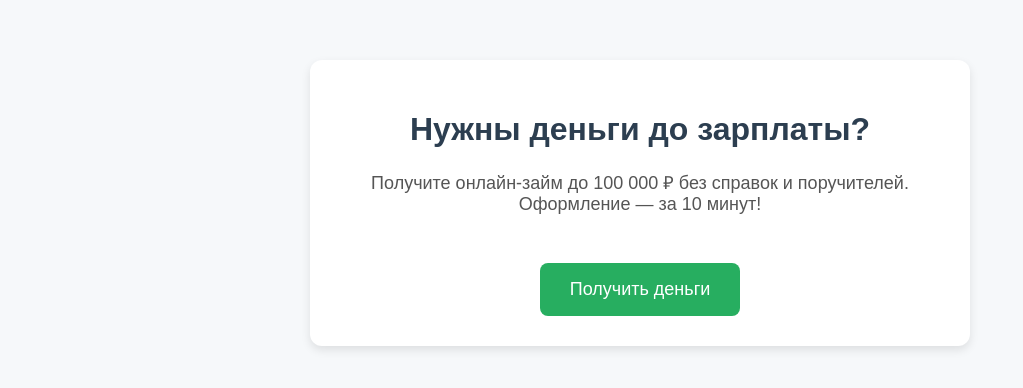
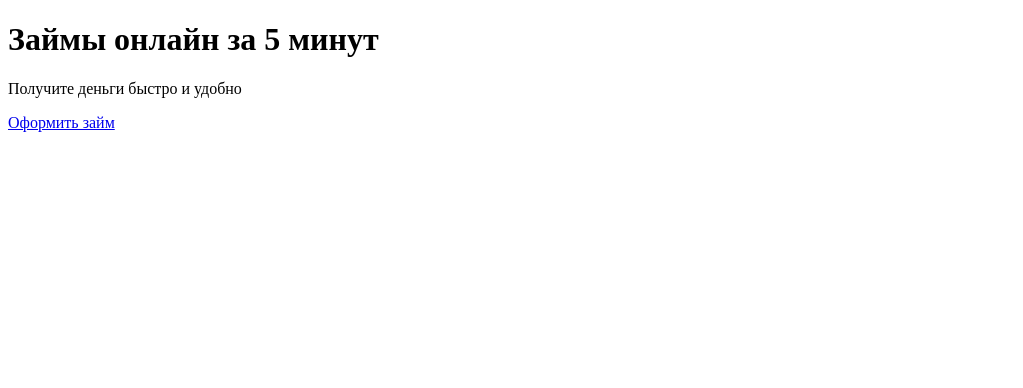
Before and after one commit to detkyle/marketingussy, a plain HTML site: page index.html in a window 1280 px wide. Shown: the whole page, without its empty margins (0-1023 px from the left). Drawn offline with Linux system fonts and the light colour scheme.

Commit message:
Update index.html

```diff
--- a/index.html
+++ b/index.html
@@ -1,53 +1,35 @@
 <!DOCTYPE html>
 <html lang="ru">
 <head>
-  <meta charset="UTF-8">
-  <meta name="viewport" content="width=device-width, initial-scale=1.0">
-  <title>Онлайн займ за 10 минут</title>
-  <style>
-    body {
-      font-family: Arial, sans-serif;
-      background-color: #f6f8fa;
-      margin: 0;
-      padding: 0;
-      text-align: center;
-    }
-    .container {
-      max-width: 600px;
-      margin: 60px auto;
-      background: #fff;
-      border-radius: 12px;
-      box-shadow: 0 4px 10px rgba(0,0,0,0.1);
-      padding: 30px;
-    }
-    h1 {
-      color: #2c3e50;
-    }
-    p {
-      color: #555;
-      font-size: 18px;
-    }
-    .btn {
-      display: inline-block;
-      margin-top: 30px;
-      padding: 16px 30px;
-      font-size: 18px;
-      background-color: #27ae60;
-      color: #fff;
-      text-decoration: none;
-      border-radius: 8px;
-      transition: background-color 0.3s ease;
-    }
-    .btn:hover {
-      background-color: #219150;
-    }
-  </style>
+  <meta charset="UTF-8" />
+  <meta name="viewport" content="width=device-width, initial-scale=1.0" />
+  <title>Займы онлайн</title>
+
+  <!-- Яндекс.Метрика -->
+  <script type="text/javascript">
+    (function(m,e,t,r,i,k,a){
+        m[i]=m[i]||function(){(m[i].a=m[i].a||[]).push(arguments)};
+        m[i].l=1*new Date();
+        k=e.createElement(t),a=e.getElementsByTagName(t)[0],
+        k.async=1,k.src=r,a.parentNode.insertBefore(k,a)
+    })(window, document, "script", "https://mc.yandex.ru/metrika/tag.js", "ym");
+
+    ym(103590403, "init", {
+        clickmap:true,
+        trackLinks:true,
+        accurateTrackBounce:true,
+        webvisor:true
+    });
+  </script>
+  <noscript><div><img src="https://mc.yandex.ru/watch/103590403" style="position:absolute; left:-9999px;" alt="" /></div></noscript>
+  <!-- /Яндекс.Метрика -->
 </head>
+
 <body>
-  <div class="container">
-    <h1>Нужны деньги до зарплаты?</h1>
-    <p>Получите онлайн-займ до 100 000 ₽ без справок и поручителей. Оформление — за 10 минут!</p>
-    <a href="https://lnk.do/GO4aVRwL" class="btn" target="_blank">Получить деньги</a>
-  </div>
+  <h1>Займы онлайн за 5 минут</h1>
+  <p>Получите деньги быстро и удобно</p>
+  <a href="https://lnk.do/GO4aVRwL?utm_source=yandex&utm_medium=cpc&utm_campaign=zaim_direct&utm_term={keyword}&utm_content={ad_id}" target="_blank">
+    Оформить займ
+  </a>
 </body>
 </html>
```
